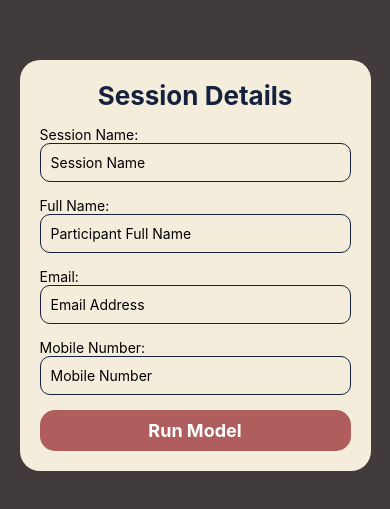
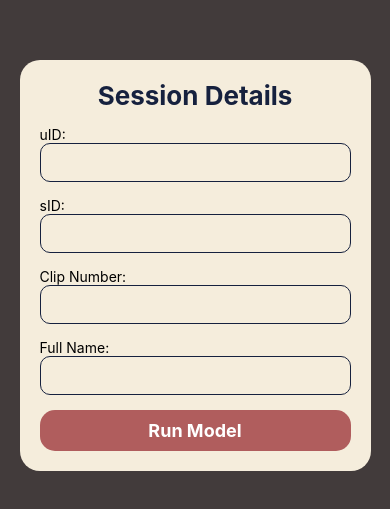
Before and after one commit to JawadBakhtiari/connectedHealthPoseApp, a React Native app in the folder front-end/: screen /Home in a window 390 px wide. Shown: the part 157-666 px from the top of the page. Built offline with nearby package versions, Linux system fonts and the light colour scheme; what @tensorflow/tfjs-react-native would draw is missing.

Commit message:
Added Sending Last Data

```diff
--- a/front-end/pages/HomeScreen.jsx
+++ b/front-end/pages/HomeScreen.jsx
@@ -15,28 +15,40 @@ import * as Yup from "yup";
 
 // Validation Schema //
 const SignupSchema = Yup.object().shape({
-  name: Yup.string()
-    .min(6, "Too Short!")
-    .max(50, "Too Long!")
-    .required("Please enter your full name."),
-  email: Yup.string()
-    .email("Invalid email")
-    .required("Please enter your email"),
-  mobile: Yup.string()
-    .min(8, "Too Short!")
-    .max(20, "Too Long!")
+  uid: Yup.string()
+    .min(5, "Too Short!")
+    .max(15, "Too Long!")
+    .required("Please enter uid."),
+  sid: Yup.string()
+    .min(1, "Too Short!")
+    .max(15, "Too Long!")
+    .required("Please enter sid."),
+  clipNum: Yup.string()
+    .min(1, "Too Short!")
+    .max(100, "Too Long!")
+    .required("Please enter clip Num.")
     .matches(/^[0-9]+$/, "Must be only digits"),
-  sessionCode: Yup.string().min(5, "Too Short!").max(20, "Too Long!"),
+  name: Yup.string().min(5, "Too Short!").max(15, "Too Long!"),
+  // .required("Please enter full name."),
+
+  // email: Yup.string()
+  //   .email("Invalid email")
+  //   .required("Please enter your email"),
+
+  // mobile: Yup.string()
+  //   .min(8, "Too Short!")
+  //   .max(20, "Too Long!")
+  //   .matches(/^[0-9]+$/, "Must be only digits"),
 });
 
 export default function HomeScreen({ navigation }) {
   return (
     <Formik
       initialValues={{
+        uid: "",
+        sid: "",
+        clipNum: "",
         name: "",
-        email: "",
-        mobile: "",
-        sessionCode: "",
       }}
       validationSchema={SignupSchema}
       onSubmit={(values) => Alert.alert(JSON.stringify(values))}
@@ -58,18 +70,49 @@ export default function HomeScreen({ navigation }) {
           <View style={styles.formContainer}>
             <Text style={styles.title}>Session Details</Text>
 
-            {/* Input: Session Code */}
+            {/* Input: UID */}
             <View style={styles.inputWrapper}>
-              <Text>Session Name:</Text>
+              <Text>uID:</Text>
               <TextInput
                 style={styles.inputStyle}
-                placeholder="Session Name"
-                value={values.sessionCode}
-                onChangeText={handleChange("sessionCode")}
-                onBlur={() => setFieldTouched("sessionCode")}
+                // placeholder="Participant Full Name"
+                value={values.uid}
+                onChangeText={handleChange("uid")}
+                onBlur={() => setFieldTouched("uid")}
               />
-              {touched.sessionCode && errors.sessionCode && (
-                <Text style={styles.errorTxt}>{errors.sessionCode}</Text>
+              {touched.uid && errors.uid && (
+                <Text style={styles.errorTxt}>{errors.uid}</Text>
+              )}
+            </View>
+
+            {/* Input: sID */}
+            <View style={styles.inputWrapper}>
+              <Text>sID:</Text>
+              <TextInput
+                style={styles.inputStyle}
+                // placeholder="Email Address"
+                autoCapitalize={false}
+                value={values.sid}
+                onChangeText={handleChange("sid")}
+                onBlur={() => setFieldTouched("sid")}
+              />
+              {touched.sid && errors.sid && (
+                <Text style={styles.errorTxt}>{errors.sid}</Text>
+              )}
+            </View>
+            {/* Input: clipNum */}
+            <View style={styles.inputWrapper}>
+              <Text>Clip Number:</Text>
+              <TextInput
+                style={styles.inputStyle}
+                // placeholder="Mobile Number"
+                keyboardType="phone-pad"
+                value={values.clipNum}
+                onChangeText={handleChange("clipNum")}
+                onBlur={() => setFieldTouched("clipNum")}
+              />
+              {touched.clipNum && errors.clipNum && (
+                <Text style={styles.errorTxt}>{errors.clipNum}</Text>
               )}
             </View>
             {/* Input: Full Name */}
@@ -77,43 +120,13 @@ export default function HomeScreen({ navigation }) {
               <Text>Full Name:</Text>
               <TextInput
                 style={styles.inputStyle}
-                placeholder="Participant Full Name"
+                // placeholder="Participant Full Name"
                 value={values.name}
                 onChangeText={handleChange("name")}
                 onBlur={() => setFieldTouched("name")}
               />
               {touched.name && errors.name && (
                 <Text style={styles.errorTxt}>{errors.name}</Text>
-              )}
-            </View>
-            {/* Input: Email */}
-            <View style={styles.inputWrapper}>
-              <Text>Email:</Text>
-              <TextInput
-                style={styles.inputStyle}
-                placeholder="Email Address"
-                autoCapitalize={false}
-                value={values.email}
-                onChangeText={handleChange("email")}
-                onBlur={() => setFieldTouched("email")}
-              />
-              {touched.email && errors.email && (
-                <Text style={styles.errorTxt}>{errors.email}</Text>
-              )}
-            </View>
-            {/* Input: Mobile Number */}
-            <View style={styles.inputWrapper}>
-              <Text>Mobile Number:</Text>
-              <TextInput
-                style={styles.inputStyle}
-                placeholder="Mobile Number"
-                keyboardType="phone-pad"
-                value={values.mobile}
-                onChangeText={handleChange("mobile")}
-                onBlur={() => setFieldTouched("mobile")}
-              />
-              {touched.mobile && errors.mobile && (
-                <Text style={styles.errorTxt}>{errors.mobile}</Text>
               )}
             </View>
 
--- a/front-end/pages/SecondScreen.jsx
+++ b/front-end/pages/SecondScreen.jsx
@@ -168,6 +168,7 @@ export default function SecondScreen({ navigation }) {
       if (newPoses.length != 0) {
         poses.push(newPoses);
         encodeJPG(tensor);
+        // encodeRGB(tensor);
         //setPoses(newPoses);
       }
 
@@ -195,6 +196,28 @@ export default function SecondScreen({ navigation }) {
     );
   };
 
+  const sendLastData = async () => {
+    try {
+      const response = Axios.post(
+        "http://192.168.0.137:8000/data/frames/upload/",
+        {
+          uid: "ahmad",
+          sid: "12983129",
+          clipNum: "1",
+          sessionFinished: true,
+          poses,
+          tensorAsArray,
+        }
+      );
+      // Empty Data
+      poses.splice(0, poses.length);
+      tensorAsArray.splice(0, tensorAsArray.length);
+      console.log("sending last data:");
+    } catch (err) {
+      console.log(err);
+    }
+  };
+
   const sendData = async () => {
     try {
       const response = Axios.post(
@@ -211,27 +234,7 @@ export default function SecondScreen({ navigation }) {
       // Empty Data
       poses.splice(0, poses.length);
       tensorAsArray.splice(0, tensorAsArray.length);
-    } catch (err) {
-      console.log(err);
-    }
-  };
-
-  const sendLastData = async () => {
-    try {
-      const response = Axios.post(
-        "http://192.168.0.137:8000/data/frames/upload/",
-        {
-          uid: "ahmad",
-          sid: "12983129",
-          clipNum: "1",
-          sessionFinished: true,
-          poses,
-          tensorAsArray,
-        }
-      );
-      // Empty Data
-      poses.splice(0, poses.length);
-      tensorAsArray.splice(0, tensorAsArray.length);
+      console.log("sending data:");
     } catch (err) {
       console.log(err);
     }
@@ -252,7 +255,7 @@ export default function SecondScreen({ navigation }) {
     tensorAsArray.push(base64jpeg);
     if (tensorAsArray.length == 15) {
       sendData();
-      console.log("sending data");
+      // console.log("sending data");
     }
   };
 
@@ -262,7 +265,7 @@ export default function SecondScreen({ navigation }) {
     // Send 15 frames per request
     if (tensorAsArray.length == 15) {
       sendData();
-      console.log("sending data");
+      // console.log("sending data");
     }
   };
 
```
